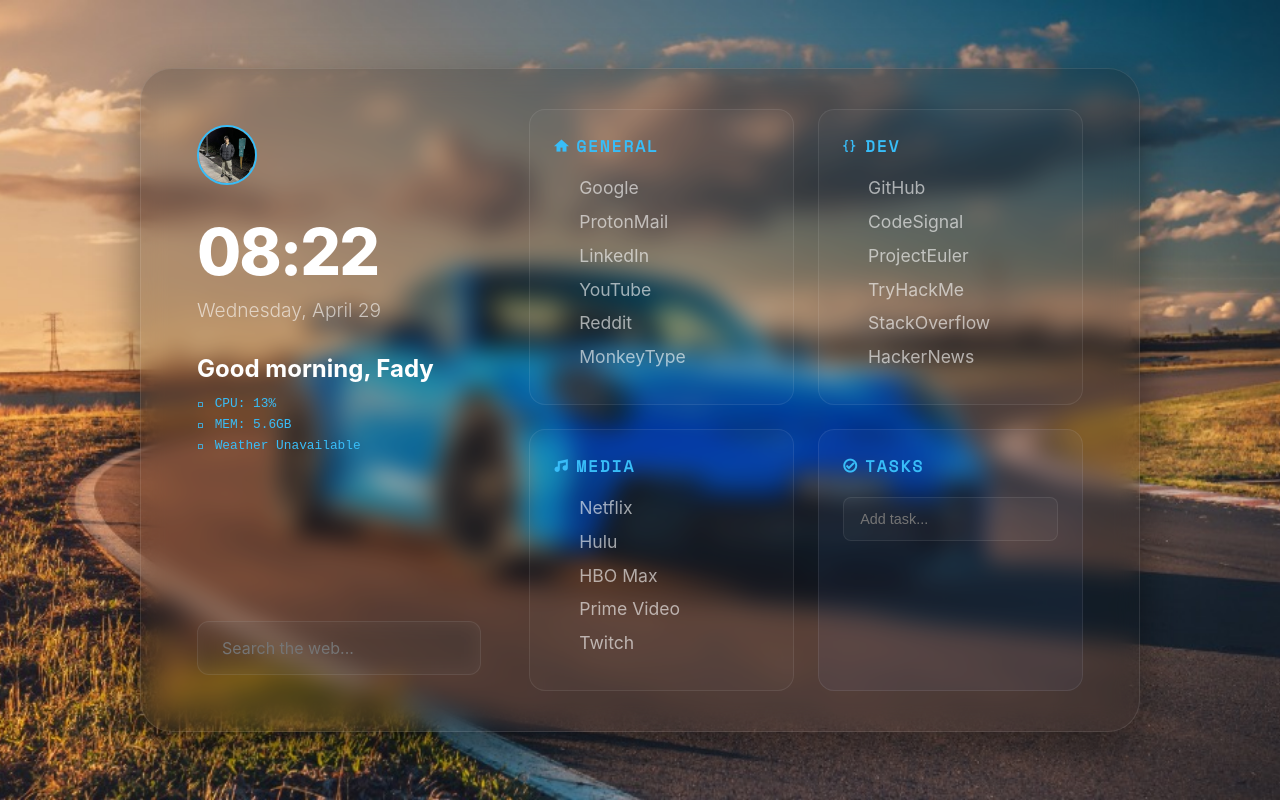
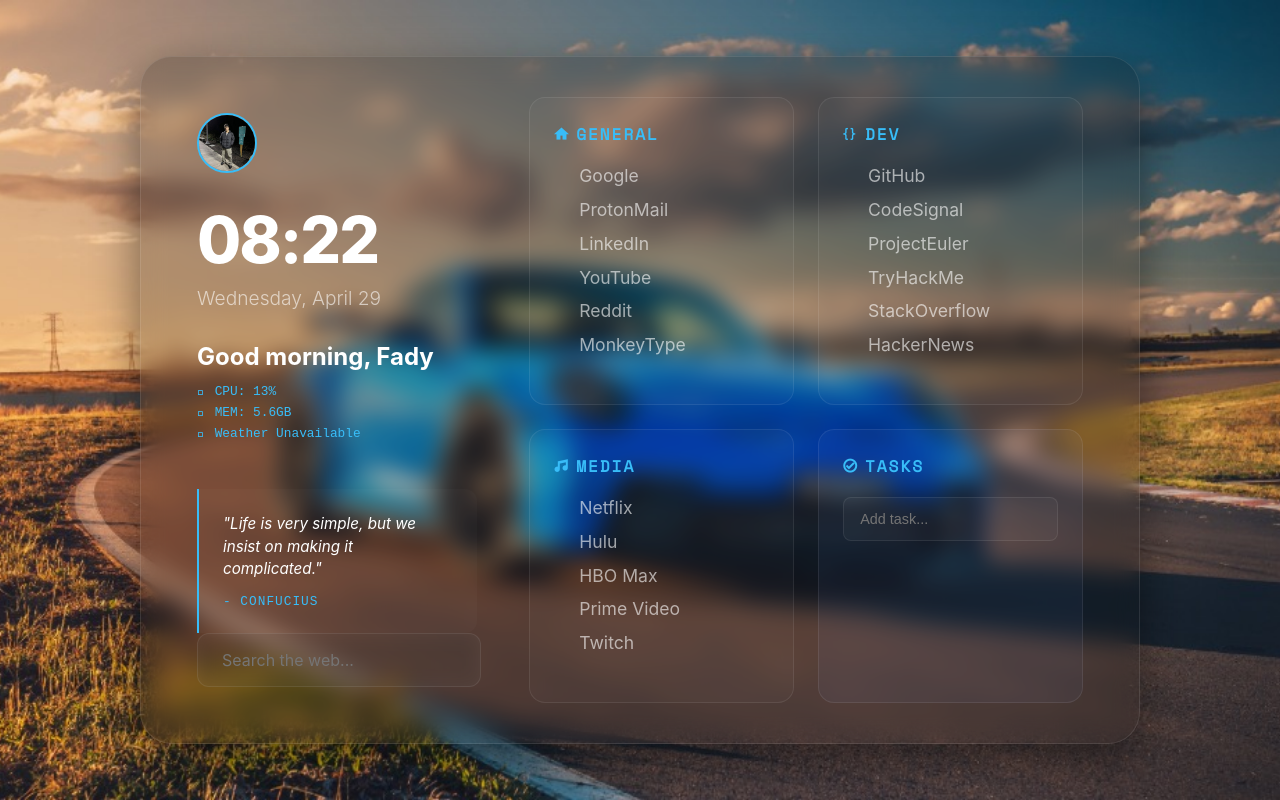
Before and after one commit to JustFady/startpage, a plain HTML site: page index.html in a window 1280 px wide. Drawn offline with Linux system fonts and the light colour scheme; no server answers.

Commit message:
added wise daily quotes section v10

```diff
--- a/index.html
+++ b/index.html
@@ -5,13 +5,7 @@
     <meta name="viewport" content="width=device-width, initial-scale=1.0">
     <title>Dashboard | Fady</title>
 
-    <link rel="stylesheet" href="style.css?v=9">
-
-
-
-
-
-
+    <link rel="stylesheet" href="style.css?v=10">
 
 </head>
 <body>
@@ -19,26 +13,27 @@
         <aside class="sidebar">
             <div class="top">
                 <div class="avatar-container" onclick="nextTheme()">
-                    <img src="images/avatar.png?v=9" alt="Avatar">
-
+                    <img src="images/avatar.png?v=10" alt="Avatar">
                 </div>
 
                 <div class="time-container">
-
                     <div id="clock">00:00</div>
                     <div id="date">Monday, January 1</div>
                 </div>
+
                 <div class="greeting-container">
                     <h2 id="greeting">Welcome back</h2>
                     <div class="status-container">
-                        <div class="status-item"><span>󰻠</span> <span id="cpu-load">CPU: 12%</span></div>
-                        <div class="status-item"><span>󰍛</span> <span id="mem-usage">MEM: 4.2GB</span></div>
-                        <div class="status-item"><span>󰖐</span> <span id="weather">Washington: 68°F</span></div>
+                        <div class="status-item"><span>󰻠</span> <span id="cpu-load">CPU: --</span></div>
+                        <div class="status-item"><span>󰍛</span> <span id="mem-usage">MEM: --</span></div>
+                        <div class="status-item"><span>󰖐</span> <span id="weather">Loading...</span></div>
                     </div>
-
-
                 </div>
 
+                <div class="quote-container">
+                    <p id="quote-text"></p>
+                    <p id="quote-author"></p>
+                </div>
             </div>
 
             <div class="bottom">
@@ -59,8 +54,6 @@
                     <li><a href="https://reddit.com">Reddit</a></li>
                     <li><a href="https://monkeytype.com">MonkeyType</a></li>
                 </ul>
-
-
             </section>
 
             <section class="category">
@@ -69,11 +62,9 @@
                     <li><a href="https://github.com">GitHub</a></li>
                     <li><a href="https://codesignal.com">CodeSignal</a></li>
                     <li><a href="https://projecteuler.net">ProjectEuler</a></li>
-
                     <li><a href="https://tryhackme.com">TryHackMe</a></li>
                     <li><a href="https://stackoverflow.com">StackOverflow</a></li>
                     <li><a href="https://news.ycombinator.com">HackerNews</a></li>
-
                 </ul>
             </section>
 
@@ -97,17 +88,8 @@
                     <input type="text" id="todo-input" placeholder="Add task..." autocomplete="off">
                 </div>
             </section>
-
-
         </main>
     </div>
-    <script src="script.js?v=9"></script>
-
-
-
-
-
-
-
+    <script src="script.js?v=10"></script>
 </body>
 </html>
--- a/script.js
+++ b/script.js
@@ -4,42 +4,40 @@ const themes = [
     {
         "--bg-color": "#0a0c10",
         "--accent": "#38bdf8",
-        "--bg-image": "url('images/bg1.jpg?v=9')"
-
+        "--bg-image": "url('images/bg1.jpg?v=10')"
     },
     {
         "--bg-color": "#050805",
         "--accent": "#4ade80",
-        "--bg-image": "url('images/bg2.jpg?v=9')"
-
+        "--bg-image": "url('images/bg2.jpg?v=10')"
     },
     {
         "--bg-color": "#0f0514",
         "--accent": "#c084fc",
-        "--bg-image": "url('images/bg3.jpg?v=9')"
-
+        "--bg-image": "url('images/bg3.jpg?v=10')"
     },
     {
         "--bg-color": "#150505",
         "--accent": "#ff003c",
-        "--bg-image": "url('images/bg4.jpg?v=9')"
-
+        "--bg-image": "url('images/bg4.jpg?v=10')"
     }
-
-
-
 ];
 
-
-
-
-
-
-
+const quotes = [
+    { text: "The best revenge is to be unlike him who performed the injury.", author: "Marcus Aurelius" },
+    { text: "We suffer more often in imagination than in reality.", author: "Seneca" },
+    { text: "A fit body, a calm mind, a house full of love. These things cannot be bought — they must be earned.", author: "Naval Ravikant" },
+    { text: "The only way to do great work is to love what you do.", author: "Steve Jobs" },
+    { text: "Discipline is choosing between what you want now and what you want most.", author: "Abraham Lincoln" },
+    { text: "He who has a why to live can bear almost any how.", author: "Friedrich Nietzsche" },
+    { text: "The secret of change is to focus all of your energy not on fighting the old, but on building the new.", author: "Socrates" },
+    { text: "We are what we repeatedly do. Excellence, then, is not an act, but a habit.", author: "Aristotle" },
+    { text: "No man ever steps in the same river twice, for it's not the same river and he's not the same man.", author: "Heraclitus" },
+    { text: "Life is very simple, but we insist on making it complicated.", author: "Confucius" }
+];
 
 function applyTheme(index) {
     const theme = themes[index];
-    // Reset defaults first for themes that don't specify them
     document.documentElement.style.setProperty("--text-primary", "#ffffff");
     document.documentElement.style.setProperty("--text-secondary", "rgba(255, 255, 255, 0.6)");
     document.documentElement.style.setProperty("--glass-bg", "rgba(255, 255, 255, 0.03)");
@@ -50,7 +48,6 @@ function applyTheme(index) {
     }
 }
 
-
 function nextTheme() {
     currentThemeIndex = (currentThemeIndex + 1) % themes.length;
     localStorage.setItem('fadyy_theme_index', currentThemeIndex);
@@ -58,7 +55,6 @@ function nextTheme() {
 }
 
 function updateTime() {
-
     const clock = document.getElementById('clock');
     const dateElement = document.getElementById('date');
     const now = new Date();
@@ -90,7 +86,6 @@ function updateStatus() {
 
 function fetchWeather() {
     const weatherElement = document.getElementById('weather');
-    // Using JSON format (j1) to get structured data safely
     fetch('https://wttr.in/?format=j1')
         .then(response => response.json())
         .then(data => {
@@ -105,15 +100,8 @@ function fetchWeather() {
         });
 }
 
-
-
-
-
-const todoInput = document.getElementById('todo-input');
-
-const todoList = document.getElementById('todo-list');
-
 function loadTodos() {
+    const todoList = document.getElementById('todo-list');
     const todos = JSON.parse(localStorage.getItem('fadyy_todos')) || [];
     todoList.innerHTML = '';
     todos.forEach((todo, index) => {
@@ -128,7 +116,6 @@ function loadTodos() {
         todoList.appendChild(li);
     });
 }
-
 
 function addTodo(event) {
     if (event.key === 'Enter' && event.target.value.trim()) {
@@ -147,22 +134,28 @@ function deleteTodo(index) {
     loadTodos();
 }
 
+function displayQuote() {
+    const dayOfYear = Math.floor((new Date() - new Date(new Date().getFullYear(), 0, 0)) / (1000 * 60 * 60 * 24));
+    const quote = quotes[dayOfYear % quotes.length];
+    document.getElementById('quote-text').textContent = `"${quote.text}"`;
+    document.getElementById('quote-author').textContent = `- ${quote.author}`;
+}
+
 // Initial calls
 applyTheme(currentThemeIndex);
 updateTime();
 updateStatus();
 loadTodos();
 fetchWeather();
+displayQuote();
 
 setInterval(updateTime, 1000);
 setInterval(updateStatus, 3000);
-setInterval(fetchWeather, 600000); // Update weather every 10 minutes
-
+setInterval(fetchWeather, 600000);
 
 document.getElementById('search-input').addEventListener('keydown', handleSearch);
-todoInput.addEventListener('keydown', addTodo);
+document.getElementById('todo-input').addEventListener('keydown', addTodo);
 
-// Add a simple welcome message based on time of day
 const greeting = document.getElementById('greeting');
 const hour = new Date().getHours();
 if (hour < 12) greeting.textContent = 'Good morning, Fady';
--- a/style.css
+++ b/style.css
@@ -169,6 +169,33 @@ body {
 .status-item span {
     color: var(--accent);
 }
+
+.quote-container {
+    margin-top: 3rem;
+    padding: 1.5rem;
+    border-left: 2px solid var(--accent);
+    background: rgba(255, 255, 255, 0.02);
+    border-radius: 0 12px 12px 0;
+    text-align: left;
+    max-width: 280px;
+}
+
+#quote-text {
+    font-size: 0.95rem;
+    font-style: italic;
+    line-height: 1.5;
+    color: var(--text-primary);
+    margin-bottom: 0.8rem;
+}
+
+#quote-author {
+    font-size: 0.8rem;
+    font-family: 'JetBrains Mono', monospace;
+    color: var(--accent);
+    text-transform: uppercase;
+    letter-spacing: 1px;
+}
+
 
 
 #search-input {
```
